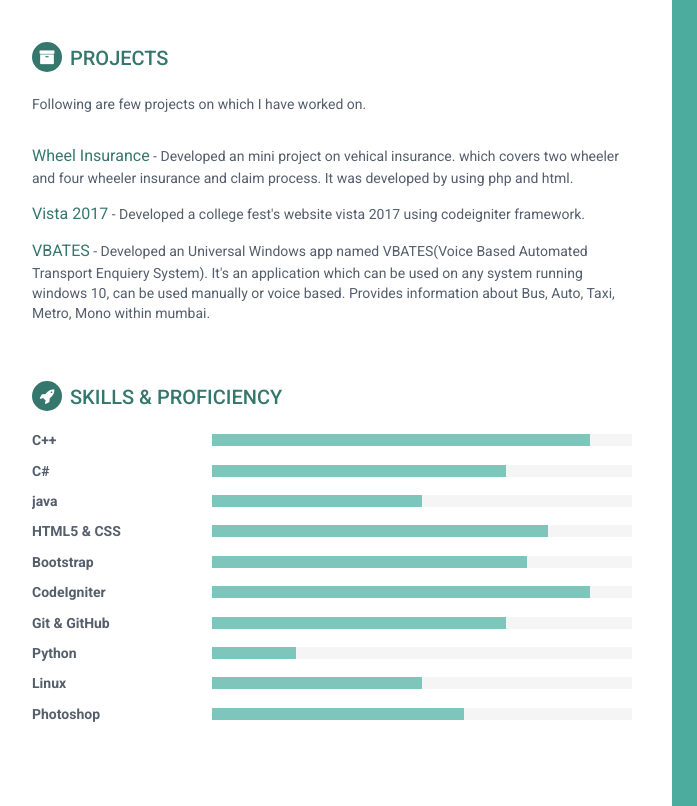
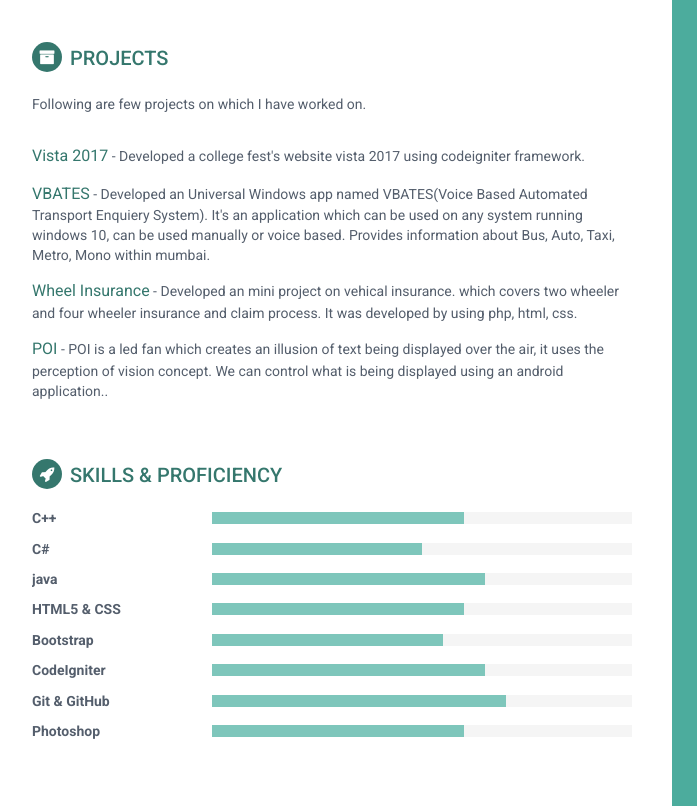
Before and after one commit to sachinpal5522/sachinpal5522.github.io, a plain HTML site: page index.html in a window 1280 px wide. Shown: the part 508-1314 px from the top of the page, 188-885 px from the left. Drawn offline with Linux system fonts and the light colour scheme; grey boxes are pictures that could not be loaded.

Commit message:
updated resume for deltex

```diff
--- a/index.html
+++ b/index.html
@@ -86,7 +86,7 @@
             <section class="section summary-section">
                 <h2 class="section-title"><i class="fa fa-user"></i>About Me</h2>
                 <div class="summary">
-                   hello! this is sachin pal, I am an opportunist and want to be an devloper. I am looking for opportunity to do something great and revolutionary. I am a fast learner and interested in learning new technology.
+                   hello! this is sachin pal, I am an opportunist and want to be a devloper. I am looking for opportunity to do something great and revolutionary. I am a fast learner and interested in learning new technology.
                 </div><!--//summary-->
             </section><!--//section-->
 
@@ -134,15 +134,19 @@
                     <p>Following are few projects on which I have worked on.</p>
                 </div><!--//intro-->
                 <div class="item">
-                    <span class="project-title"><a href="#hook">Wheel Insurance</a></span> - <span class="project-tagline">Developed an mini project on vehical insurance. which covers two wheeler and four wheeler insurance and claim process. It was developed by using php and html.</span>
-
-                </div><!--//item-->
-                <div class="item">
                     <span class="project-title"><a href="http://vista2k17.com" target="_blank">Vista 2017</a></span> -
                     <span class="project-tagline">Developed a college fest's website vista 2017 using codeigniter framework.</span>
                 </div><!--//item-->
                 <div class="item">
                     <span class="project-title"><a>VBATES</a></span> - <span class="project-tagline">Developed an Universal Windows app named VBATES(Voice Based Automated Transport Enquiery System). It's an application which can be used on any system running windows 10, can be used manually or voice based. Provides information about Bus, Auto, Taxi, Metro, Mono within mumbai.</span>
+                </div><!--//item-->
+		<div class="item">
+                    <span class="project-title"><a href="#hook">Wheel Insurance</a></span> - <span class="project-tagline">Developed an mini project on vehical insurance. which covers two wheeler and four wheeler insurance and claim process. It was developed by using php, html, css.</span>
+
+                </div><!--//item-->
+		<div class="item">
+                    <span class="project-title"><a href="#hook">POI</a></span> - <span class="project-tagline">POI is a led fan which creates an illusion of text being displayed over the air, it uses the perception of vision concept. We can control what is being displayed using an android application..</span>
+
                 </div><!--//item-->
             </section><!--//section-->
 
@@ -152,7 +156,7 @@
                     <div class="item">
                         <h3 class="level-title">C++</h3>
                         <div class="level-bar">
-                            <div class="level-bar-inner" data-level="90%">
+                            <div class="level-bar-inner" data-level="60%">
                             </div>
                         </div><!--//level-bar-->
                     </div><!--//item-->
@@ -160,7 +164,7 @@
                     <div class="item">
                         <h3 class="level-title">C#</h3>
                         <div class="level-bar">
-                            <div class="level-bar-inner" data-level="70%">
+                            <div class="level-bar-inner" data-level="50%">
                             </div>
                         </div><!--//level-bar-->
                     </div><!--//item-->
@@ -168,7 +172,7 @@
                     <div class="item">
                         <h3 class="level-title">java</h3>
                         <div class="level-bar">
-                            <div class="level-bar-inner" data-level="50%">
+                            <div class="level-bar-inner" data-level="65%">
                             </div>
                         </div><!--//level-bar-->
                     </div><!--//item-->
@@ -176,7 +180,7 @@
                     <div class="item">
                         <h3 class="level-title">HTML5 &amp; CSS</h3>
                         <div class="level-bar">
-                            <div class="level-bar-inner" data-level="80%">
+                            <div class="level-bar-inner" data-level="60%">
                             </div>
                         </div><!--//level-bar-->
                     </div><!--//item-->
@@ -184,7 +188,7 @@
                     <div class="item">
                         <h3 class="level-title">Bootstrap</h3>
                         <div class="level-bar">
-                            <div class="level-bar-inner" data-level="75%">
+                            <div class="level-bar-inner" data-level="55%">
                             </div>
                         </div><!--//level-bar-->
                     </div><!--//item-->
@@ -192,7 +196,7 @@
 					<div class="item">
                         <h3 class="level-title">CodeIgniter</h3>
                         <div class="level-bar">
-                            <div class="level-bar-inner" data-level="90%">
+                            <div class="level-bar-inner" data-level="65%">
                             </div>
                         </div><!--//level-bar-->
                     </div><!--//item-->
@@ -205,21 +209,8 @@
                         </div><!--//level-bar-->
                     </div><!--//item-->
 
-					<div class="item">
-                        <h3 class="level-title">Python</h3>
-                        <div class="level-bar">
-                            <div class="level-bar-inner" data-level="20%">
-                            </div>
-                        </div><!--//level-bar-->
-                    </div><!--//item-->
 
-					<div class="item">
-                        <h3 class="level-title">Linux</h3>
-                        <div class="level-bar">
-                            <div class="level-bar-inner" data-level="50%">
-                            </div>
-                        </div><!--//level-bar-->
-                    </div><!--//item-->
+
 
                     <div class="item">
                         <h3 class="level-title">Photoshop</h3>
```
